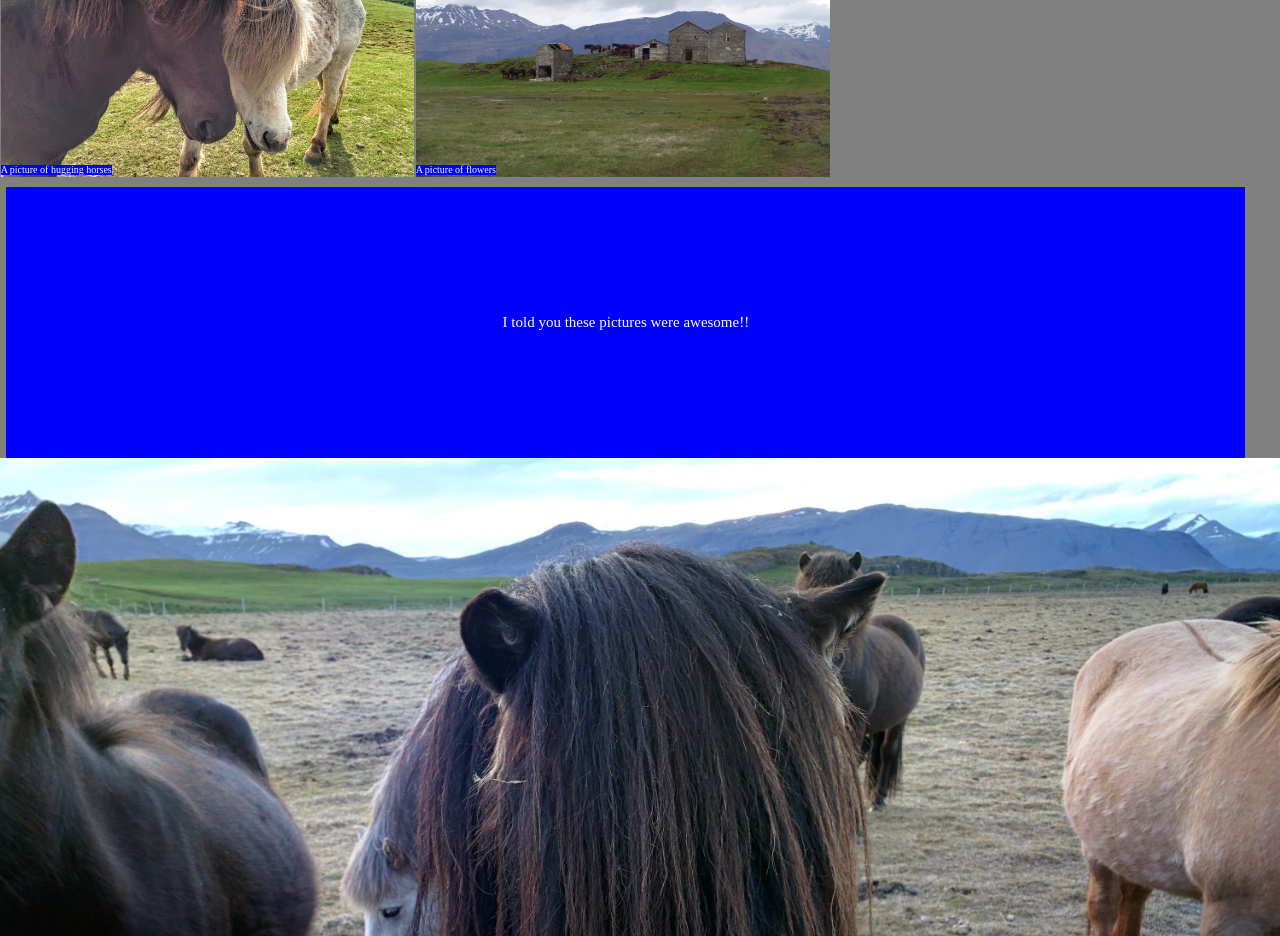
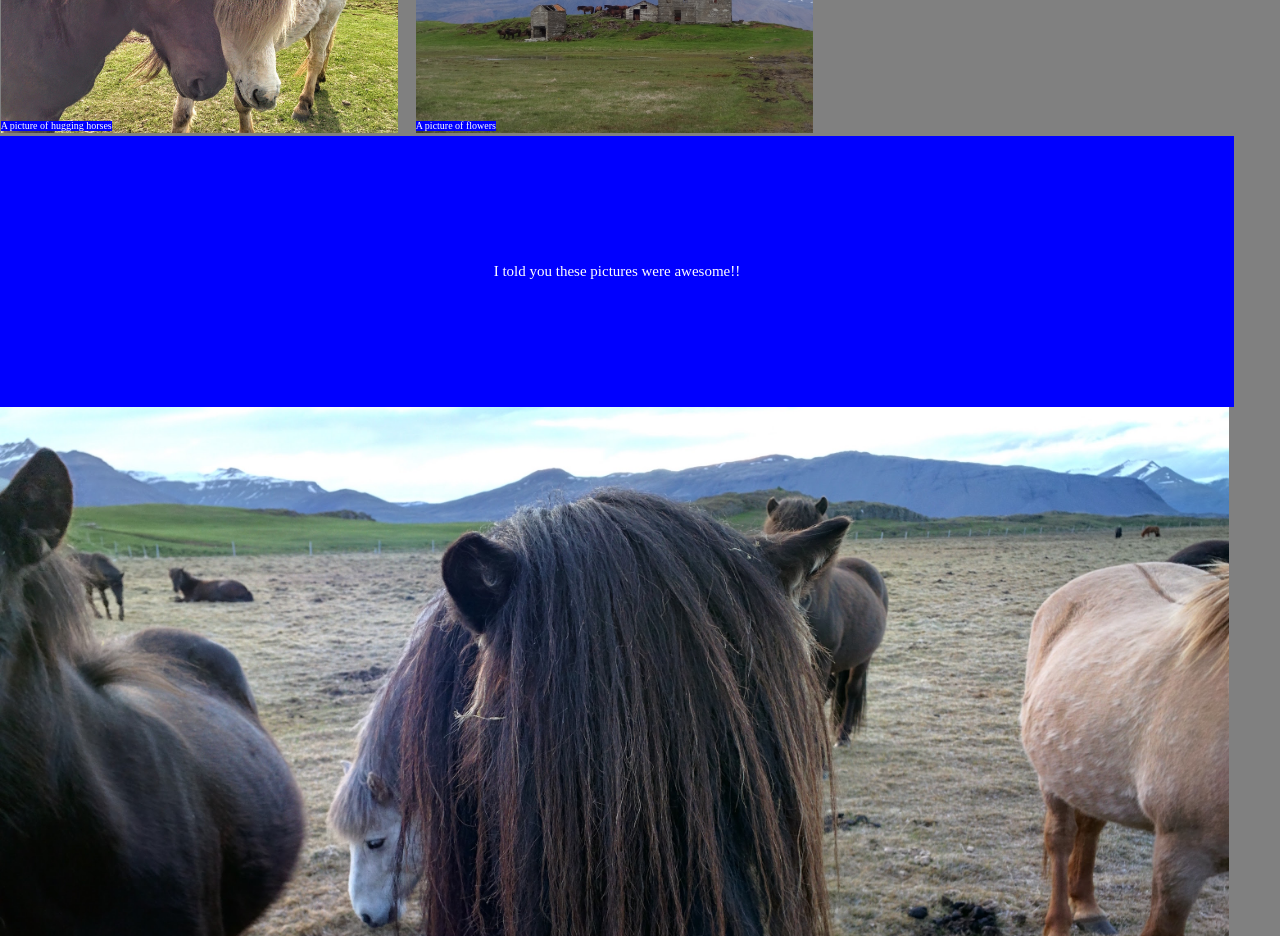
Before and after one commit to desak29/photo-grid, a plain HTML site: page index(1).html in a window 1280 px wide. Shown: the part 1040-1976 px from the top of the page. Drawn offline with nearby package versions, Linux system fonts and the light colour scheme; a web font is replaced by a local one.

Commit message:
more styling
tried to adjust image widths and relation

```diff
--- a/CSS/style.css
+++ b/CSS/style.css
@@ -25,7 +25,7 @@ overflow:hidden;
 
 
 .portrait img {
-	width: 90%;
+	width: 88%;
 	padding:.1%;
 
 
@@ -50,16 +50,16 @@ overflow:hidden;
 }
 
 .landscape img {
-	width: 100%;
+	width: 96%;
 }
 .extra-stuff{
 	font-size: 15px;
 	float: left;
-	width: 96.8%;
+	width: 96.4%;
 	text-align: center;
 	background-color: blue;
 	color: white;
 	padding:10% 0;
-	margin-top:.5%;
-	margin-left:.5%;
+	margin-top:0;
+	margin-left:0%;
 }
```
